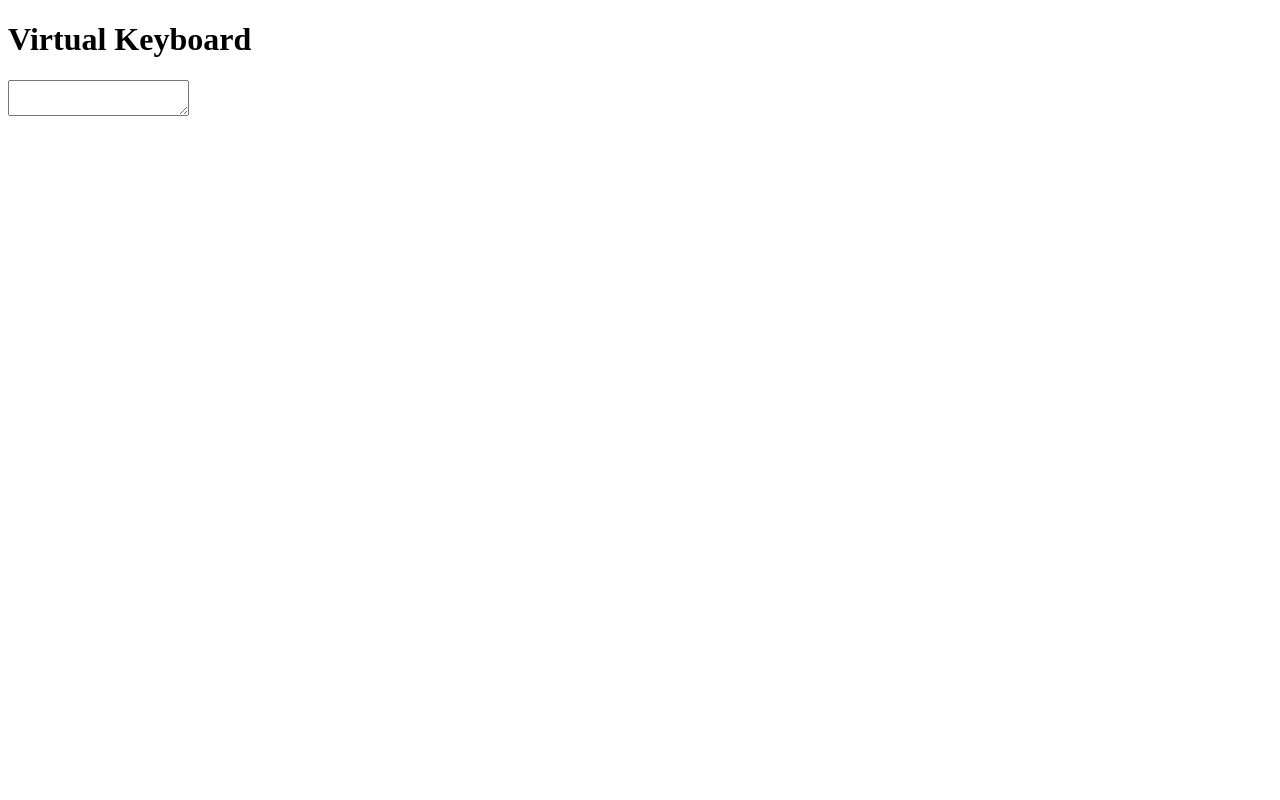
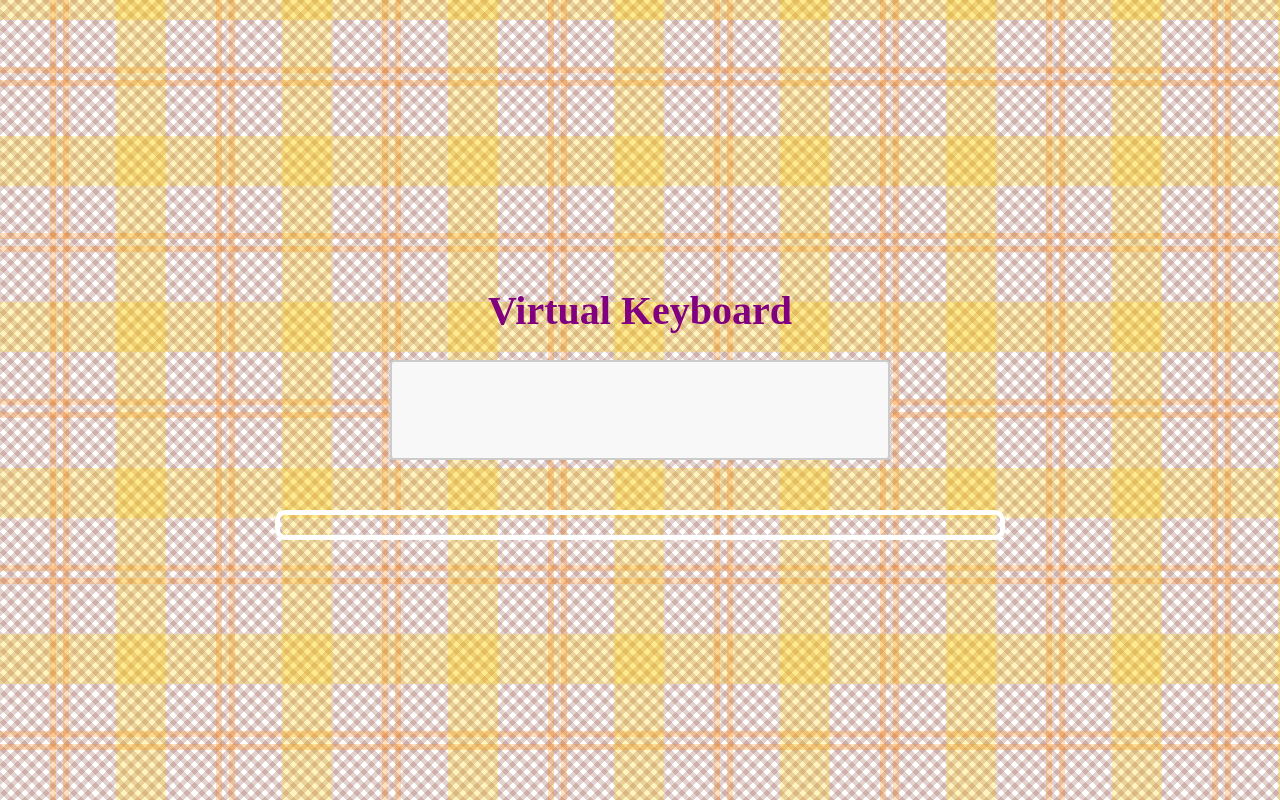
Before and after one commit to repkoO/virtual-keyboard, a website with bundled scripts: page index.html in a window 1280 px wide. Built offline with nearby package versions, Linux system fonts and the light colour scheme.

Commit message:
feat: add styles for all elements

```diff
--- a/index.html
+++ b/index.html
@@ -9,6 +9,6 @@
 </head>
 <body>
 
-   <script src="index.js"></script>
+   <script src="index.js" type="module"></script>
 </body>
 </html>
--- a/index.js
+++ b/index.js
@@ -1,21 +1,20 @@
-// import keyboardEN from './keys';
+import keyboardEN from './keys.js';
 
 const BODY = document.body;
 const MAINPAGE = document.createElement('div');
 const KEYBOARD = document.createElement('div');
-const TITLE = document.createElement('h1'); // создаем заголовок
-const TEXTAREA = document.createElement('textarea'); // создаем поле для ввода
+const TITLE = document.createElement('h1');
+const TEXTAREA = document.createElement('textarea');
 const KEYBOARDDIV = document.createElement('div');
 
 const init = () => {
-  MAINPAGE.classList.add('container'); // присваиваем класс диву
+  MAINPAGE.classList.add('container');
   KEYBOARD.classList.add('keyboard-container');
   KEYBOARDDIV.classList.add('keyboard');
-  TITLE.innerHTML = 'Virtual Keyboard';
-  // вставляем див
+  TITLE.textContent = 'Virtual Keyboard';
   BODY.insertAdjacentElement('afterbegin', MAINPAGE);
   MAINPAGE.append(KEYBOARD);
-  KEYBOARD.append(TITLE); // вставляем заголовок
+  KEYBOARD.append(TITLE);
   KEYBOARD.append(TEXTAREA);
   KEYBOARD.append(KEYBOARDDIV);
 };
--- a/style.css
+++ b/style.css
@@ -0,0 +1,102 @@
+body {
+  margin: 0;
+}
+
+.container {
+width: 100%;
+height: 100%;
+position: fixed;
+top: 0;
+left: 0;
+display: flex;
+justify-content: center;
+flex-direction: column;
+overflow: auto;
+background:
+repeating-linear-gradient(90deg, transparent 0 50px,
+  rgba(255, 127, 0, 0.25) 50px 56px,
+  transparent 56px 63px,
+  rgba(255, 127, 0, 0.25) 63px 69px,
+  transparent 69px 116px,
+  rgba(255, 206, 0, 0.25) 116px 166px),
+repeating-linear-gradient(0deg, transparent 0 50px,
+  rgba(255, 127, 0, 0.25) 50px 56px,
+  transparent 56px 63px,
+  rgba(255, 127, 0, 0.25) 63px 69px,
+  transparent 69px 116px,
+  rgba(255, 206, 0, 0.25) 116px 166px),
+repeating-linear-gradient(-45deg, transparent 0 5px,
+  rgba(143, 77, 63, 0.25) 5px 10px),
+repeating-linear-gradient(45deg, transparent 0 5px,
+  rgba(143, 77, 63, 0.25) 5px 10px);
+}
+
+.keyboard-container {
+display: flex;
+flex-direction: column;
+align-items: center;
+}
+
+.keyboard {
+width: 700px;
+background-color: transparent;
+padding: 10px;
+border: 5px solid;
+border-radius: 10px;
+border-color: white;
+margin-top: 50px;
+}
+
+
+textarea {
+width: 500px;
+height: 100px;
+padding: 10px 15px;
+box-sizing: border-box;
+border: 2px solid #ccc;
+border-radius: 4px;
+background-color: #f8f8f8;
+font-size: 16px;
+resize: none;
+outline: none;
+}
+
+.image__button,
+.active  {
+margin-left: 10px;
+margin-bottom: 10px;
+border-radius: 8px;
+width: 40px;
+height: 40px;
+cursor: pointer;
+font-size: 15px;
+box-sizing: border-box;
+color: white;
+background-color: coral;
+text-decoration: none;
+border: none;
+}
+
+.active {
+color: black;
+border: none;
+background-color: white;
+transition: all 0.4s;
+}
+
+h1 {
+font-size: 40px;
+color:purple
+}
+
+.wide {
+width: 90px;
+}
+
+.extra__wide {
+width: 300px;
+}
+
+.caps__wide {
+width: 115px;
+}
```
